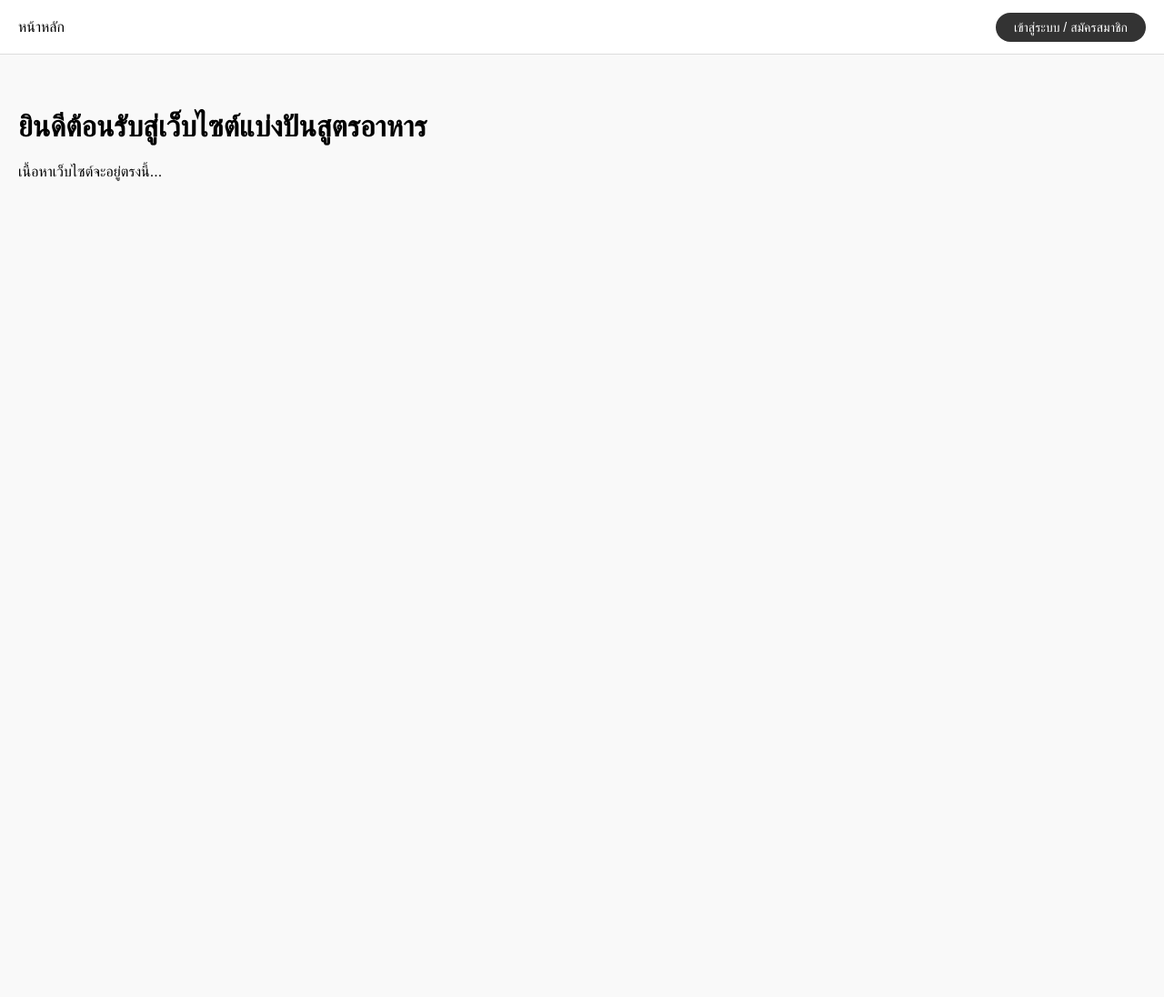
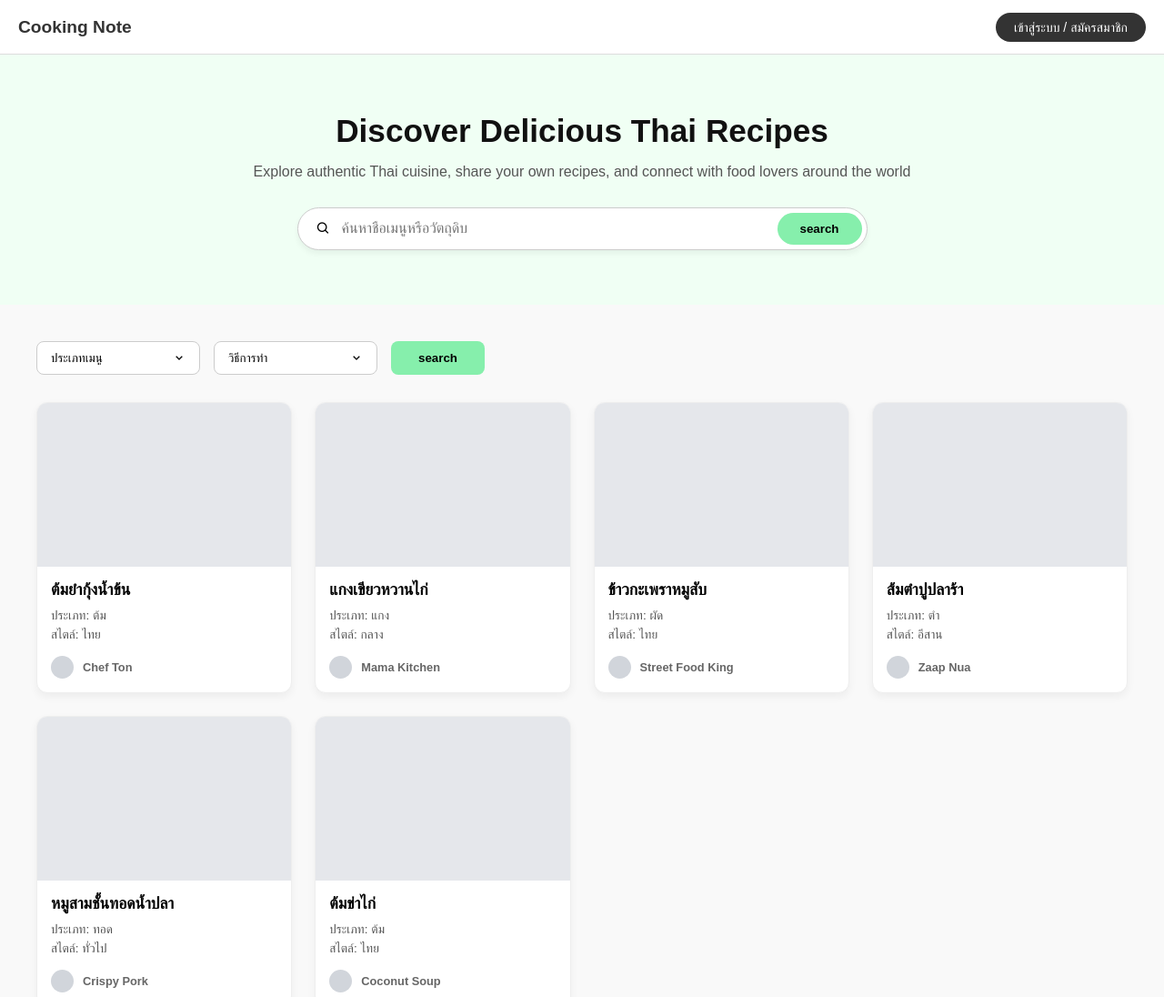
Before and after one commit to MDRWP-GH/CookingRecipes, a website: page public/home.html in a window 1280 px wide. Shown: the whole page at 91% size. Before the commit the page ends 800 px from the top, so only its background shows below. Drawn offline with nearby package versions, Linux system fonts and the light colour scheme.

Commit message:
home - 1

```diff
--- a/public/css/style.css
+++ b/public/css/style.css
@@ -1,65 +1,124 @@
-/* Reset & Base */
+/* --- Reset & Base --- */
 body { margin: 0; font-family: 'Sarabun', sans-serif; background-color: #f9f9f9; }
 a { text-decoration: none; color: inherit; }
 ul { list-style: none; padding: 0; margin: 0; }
+hr { border: 0; border-top: 1px solid #eee; margin: 0; }
 .hidden { display: none !important; }
 
-/* --- Navbar --- */
+/* --- Navbar (Fixed) --- */
 .navbar {
     position: fixed; top: 0; left: 0; width: 100%; height: 60px;
     background: white; border-bottom: 1px solid #ddd;
     display: flex; justify-content: space-between; align-items: center;
     padding: 0 20px; box-sizing: border-box; z-index: 1000;
 }
-.hidden { display: none !important; }
+.nav-brand { font-size: 1.2rem; font-weight: bold; color: #333; }
 
-/* ปุ่มต่างๆ */
+/* Navbar Buttons */
 .btn-primary {
     background: #333; color: white; padding: 8px 20px;
-    border-radius: 20px; text-decoration: none; font-size: 14px;
+    border-radius: 20px; font-size: 14px; transition: 0.2s;
 }
+.btn-primary:hover { background: #555; }
+
 .btn-create {
     background: #eee; border: none; padding: 8px 16px;
     border-radius: 8px; cursor: pointer; display: flex; align-items: center; gap: 5px;
-    font-weight: bold; margin-right: 15px;
+    font-weight: bold; margin-right: 15px; transition: 0.2s;
+}
+.btn-create:hover { background: #e0e0e0; }
+
+/* --- User Profile & Dropdown --- */
+.profile-container { position: relative; display: flex; align-items: center; }
+.profile-pic { width: 40px; height: 40px; border-radius: 50%; cursor: pointer; background: #ddd; object-fit: cover; }
+
+.dropdown-menu {
+    position: absolute; top: 55px; right: 0;
+    width: 260px; background: white;
+    border: 1px solid #e0e0e0;
+    border-radius: 10px; overflow: hidden;
+    box-shadow: 0 5px 15px rgba(0,0,0,0.1);
+    transform-origin: top right;
 }
 
-/* --- Dropdown Menu (เหมือนรูป 100%) --- */
-.profile-container { position: relative; display: flex; align-items: center; }
-.profile-pic { width: 40px; height: 40px; border-radius: 50%; cursor: pointer; background: #ddd; }
-
-.dropdown-menu {
-    position: absolute; top: 50px; right: 0;
-    width: 260px; background: white;
-    border: 1px solid #333; /* ขอบดำตามรูป */
-    border-radius: 10px; overflow: hidden;
-    box-shadow: 0 4px 10px rgba(0,0,0,0.1);
-}
-
-/* Header */
-.dropdown-header { padding: 15px; display: flex; align-items: center; gap: 10px; border-bottom: 1px solid #333; }
+.dropdown-header { padding: 15px; display: flex; align-items: center; gap: 10px; }
 .dd-avatar { width: 45px; height: 45px; border-radius: 50%; background: #ccc; }
 .dd-info { display: flex; flex-direction: column; }
 .dd-name { font-weight: bold; font-size: 16px; }
 .dd-username { color: #888; font-size: 12px; }
 
-/* List Items */
-.dropdown-list { list-style: none; padding: 0; margin: 0; }
-.dropdown-list li { border-bottom: 1px solid #333; }
-.dropdown-list a {
+.dropdown-list li a {
     display: flex; align-items: center; gap: 15px;
-    padding: 12px 15px; color: black; font-weight: 500;
-    text-decoration: none; transition: 0.2s;
+    padding: 12px 20px; color: #333; font-size: 0.95rem;
+    transition: 0.2s;
 }
-.dropdown-list a:hover { background: #f0f0f0; }
-.dropdown-list i { font-size: 1.2rem; }
+.dropdown-list a:hover { background: #f5f5f5; }
 
-/* Footer (ปุ่มแดง) */
-.dropdown-footer { padding: 15px; }
+.dropdown-footer { padding: 10px 15px 15px; }
 .btn-logout {
     width: 100%; padding: 10px;
-    background: #F06A6A; /* สีชมพูแดงตามรูป */
-    color: black; font-weight: bold; border: none;
-    border-radius: 8px; cursor: pointer; font-size: 14px;
+    background: #F06A6A; color: white;
+    font-weight: bold; border: none;
+    border-radius: 8px; cursor: pointer;
+    transition: 0.2s;
 }
 .btn-logout:hover { background: #d65555; }
+
+/* --- HERO SECTION (ส่วนใหม่) --- */
+.hero-section {
+    background-color: #F0FFF4; /* เขียวอ่อน */
+    padding: 100px 20px 60px; /* เพิ่ม padding-top หลบ Navbar */
+    text-align: center; margin-bottom: 20px;
+}
+.hero-content h1 { font-size: 2.2rem; margin-bottom: 10px; color: #111; }
+.hero-content p { color: #555; margin-bottom: 30px; font-size: 1rem; }
+
+.main-search-box {
+    display: flex; align-items: center; justify-content: space-between;
+    background: white; border: 1px solid #ccc;
+    border-radius: 50px; padding: 5px 5px 5px 20px;
+    max-width: 600px; margin: 0 auto;
+    box-shadow: 0 4px 6px rgba(0,0,0,0.05);
+}
+.main-search-box input { border: none; outline: none; flex: 1; margin: 0 10px; font-size: 1rem; }
+.main-search-box button {
+    background: #86EFAC; border: none; padding: 10px 25px;
+    border-radius: 30px; font-weight: bold; cursor: pointer;
+}
+
+/* --- MAIN CONTENT & FILTERS --- */
+.container.main-content { max-width: 1200px; margin: 0 auto; padding: 20px; }
+
+.filter-bar { display: flex; gap: 15px; margin-bottom: 30px; flex-wrap: wrap; }
+.select-group { position: relative; min-width: 180px; }
+.custom-select {
+    width: 100%; padding: 10px 15px;
+    border: 1px solid #ccc; border-radius: 8px;
+    background: white; appearance: none; cursor: pointer;
+}
+.select-icon { position: absolute; right: 15px; top: 50%; transform: translateY(-50%); pointer-events: none; }
+.btn-filter-search {
+    background: #86EFAC; border: none; padding: 10px 30px;
+    border-radius: 8px; font-weight: bold; cursor: pointer;
+}
+
+/* --- RECIPE GRID --- */
+.recipe-grid {
+    display: grid;
+    grid-template-columns: repeat(auto-fill, minmax(280px, 1fr));
+    gap: 25px;
+}
+.recipe-card {
+    background: white; border-radius: 12px;
+    box-shadow: 0 4px 10px rgba(0,0,0,0.05);
+    overflow: hidden; border: 1px solid #eee;
+    transition: transform 0.2s; cursor: pointer;
+}
+.recipe-card:hover { transform: translateY(-5px); }
+.card-img { width: 100%; height: 180px; background-color: #E5E7EB; object-fit: cover; }
+.card-content { padding: 15px; }
+.card-title { font-size: 1.1rem; font-weight: bold; margin: 0 0 10px 0; }
+.card-info { font-size: 0.85rem; color: #555; margin-bottom: 5px; }
+.card-footer { display: flex; align-items: center; gap: 10px; margin-top: 15px; }
+.author-img { width: 25px; height: 25px; border-radius: 50%; background: #D1D5DB; }
+.author-name { font-size: 0.8rem; color: #666; font-weight: bold; }
--- a/public/home.html
+++ b/public/home.html
@@ -3,7 +3,7 @@
 <head>
     <meta charset="UTF-8">
     <meta name="viewport" content="width=device-width, initial-scale=1.0">
-    <title>Cooking App</title>
+    <title>Cooking Note - Home</title>
     <link rel="stylesheet" href="css/style.css">
     <link href='https://unpkg.com/boxicons@2.1.4/css/boxicons.min.css' rel='stylesheet'>
 </head>
@@ -11,7 +11,7 @@
 
     <nav class="navbar">
         <div class="nav-left">
-        <a href="#" class="nav-brand">หน้าหลัก</a>
+            <a href="#" class="nav-brand">Cooking Note</a>
         </div>
 
         <div class="nav-right">
@@ -35,7 +35,7 @@
                                 <span class="dd-username">@cook_12345</span>
                             </div>
                         </div>
-
+                        <hr>
                         <ul class="dropdown-list">
                             <li><a href="#"><i class='bx bx-user'></i> โปรไฟล์</a></li>
                             <li><a href="#"><i class='bx bx-bookmark'></i> รายการโปรด</a></li>
@@ -43,7 +43,7 @@
                             <li><a href="#"><i class='bx bx-bell'></i> การแจ้งเตือน</a></li>
                             <li><a href="#"><i class='bx bx-cog'></i> ตั้งค่า</a></li>
                         </ul>
-
+                        <hr>
                         <div class="dropdown-footer">
                             <button class="btn-logout" id="logout-btn">ออกจากระบบ</button>
                         </div>
@@ -53,12 +53,51 @@
         </div>
     </nav>
 
-    <div class="content" style="margin-top: 80px; padding: 20px;">
-        <h1>ยินดีต้อนรับสู่เว็บไซต์แบ่งปันสูตรอาหาร</h1>
-        <p>เนื้อหาเว็บไซต์จะอยู่ตรงนี้...</p>
+    <header class="hero-section">
+        <div class="hero-content">
+            <h1>Discover Delicious Thai Recipes</h1>
+            <p>Explore authentic Thai cuisine, share your own recipes, and connect with food lovers around the world</p>
+
+            <div class="main-search-box">
+                <i class='bx bx-search'></i>
+                <input type="text" placeholder="ค้นหาชื่อเมนูหรือวัตถุดิบ">
+                <button>search</button>
+            </div>
+        </div>
+    </header>
+
+    <div class="container main-content">
+
+        <div class="filter-bar">
+            <div class="select-group">
+                <select class="custom-select">
+                    <option value="" disabled selected>ประเภทเมนู</option>
+                    <option value="tom">ต้ม</option>
+                    <option value="pad">ผัด</option>
+                    <option value="gang">แกง</option>
+                    <option value="tod">ทอด</option>
+                </select>
+                <i class='bx bx-chevron-down select-icon'></i>
+            </div>
+
+            <div class="select-group">
+                <select class="custom-select">
+                    <option value="" disabled selected>วิธีการทำ</option>
+                    <option value="easy">ง่าย</option>
+                    <option value="medium">ปานกลาง</option>
+                    <option value="hard">ยาก</option>
+                </select>
+                <i class='bx bx-chevron-down select-icon'></i>
+            </div>
+
+            <button class="btn-filter-search">search</button>
+        </div>
+
+        <div class="recipe-grid" id="recipe-grid">
+            </div>
+
     </div>
 
     <script src="https://cdnjs.cloudflare.com/ajax/libs/animejs/3.2.1/anime.min.js"></script>
-    <script src="js/nav-script.js"></script>
-</body>
+    <script src="js/nav-script.js"></script> <script src="js/home.js"></script>       </body>
 </html>
--- /dev/null
+++ b/public/js/home.js
@@ -0,0 +1,44 @@
+document.addEventListener('DOMContentLoaded', () => {
+    const grid = document.getElementById('recipe-grid');
+
+    // ข้อมูลจำลอง (Mock Data)
+    const recipes = [
+        { title: 'ต้มยำกุ้งน้ำข้น', cat: 'ต้ม', region: 'ไทย', author: 'Chef Ton' },
+        { title: 'แกงเขียวหวานไก่', cat: 'แกง', region: 'กลาง', author: 'Mama Kitchen' },
+        { title: 'ข้าวกะเพราหมูสับ', cat: 'ผัด', region: 'ไทย', author: 'Street Food King' },
+        { title: 'ส้มตำปูปลาร้า', cat: 'ตำ', region: 'อีสาน', author: 'Zaap Nua' },
+        { title: 'หมูสามชั้นทอดน้ำปลา', cat: 'ทอด', region: 'ทั่วไป', author: 'Crispy Pork' },
+        { title: 'ต้มข่าไก่', cat: 'ต้ม', region: 'ไทย', author: 'Coconut Soup' },
+    ];
+
+    // สร้าง HTML
+    let cardHTML = '';
+    recipes.forEach(item => {
+        cardHTML += `
+        <div class="recipe-card">
+            <div class="card-img"></div>
+            <div class="card-content">
+                <h3 class="card-title">${item.title}</h3>
+                <div class="card-info"><span>ประเภท:</span> ${item.cat}</div>
+                <div class="card-info"><span>สไตล์:</span> ${item.region}</div>
+                <div class="card-footer">
+                    <div class="author-img"></div>
+                    <span class="author-name">${item.author}</span>
+                </div>
+            </div>
+        </div>
+        `;
+    });
+
+    grid.innerHTML = cardHTML;
+
+    // Animation ตอนโหลดหน้า
+    anime({
+        targets: '.recipe-card',
+        translateY: [30, 0],
+        opacity: [0, 1],
+        duration: 800,
+        delay: anime.stagger(100),
+        easing: 'easeOutExpo'
+    });
+});
```
Also changed, not shown: public/Login.html (+1 -1 lines). Lines whose indentation alone changed are shown as unchanged.
